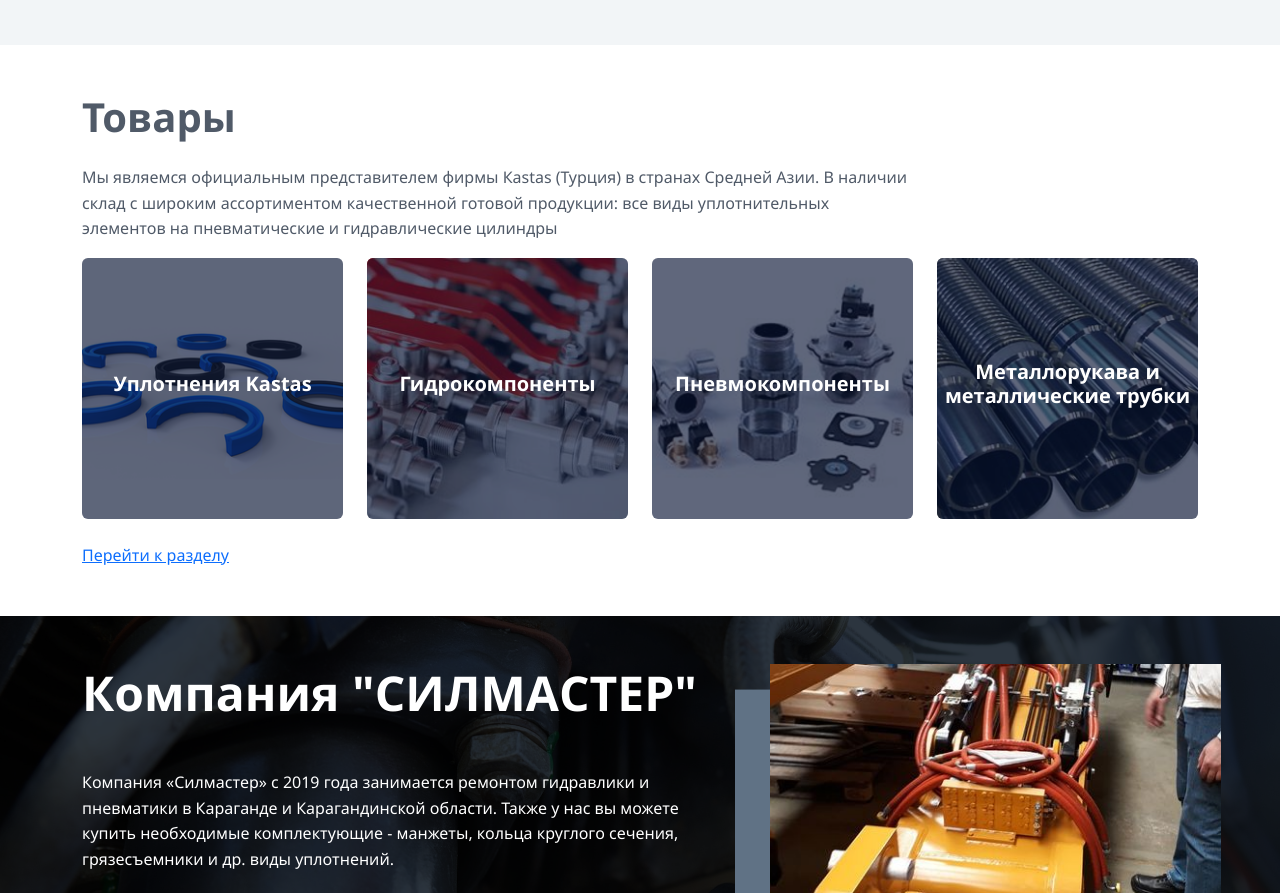
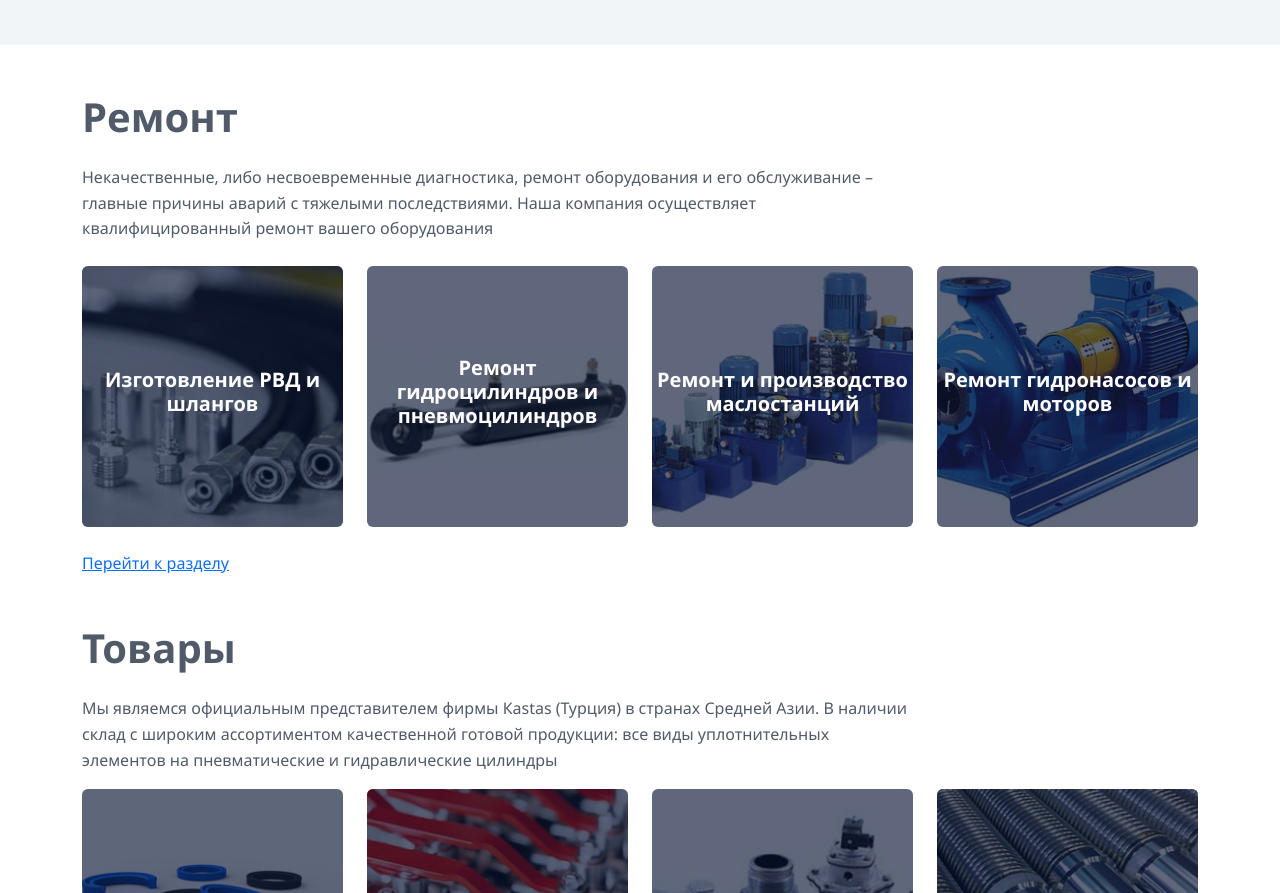
Before and after one commit to deepydee/sealmaster, a website: page index.html in a window 1280 px wide. Shown: the part 2470-3363 px from the top of the page. Drawn offline with nearby package versions, Linux system fonts and the light colour scheme.

Commit message:
feat: add repair section

```diff
--- a/index.html
+++ b/index.html
@@ -355,6 +355,50 @@
           </div>
 
         </div>
+      </div>
+    </section>
+
+    <section class="container mb-5 repair">
+      <div class="row">
+        <div class="col-lg-9">
+          <h2 class="display-6 fw-bold mb-4">Ремонт</h2>
+          <p class="mb-4">Некачественные, либо несвоевременные диагностика, ремонт оборудования и его обслуживание – главные причины аварий с тяжелыми последствиями. Наша компания осуществляет квалифицированный ремонт вашего оборудования</p>
+        </div>
+      </div>
+      <div class="row gy-4">
+        <div class="col-sm-6 col-lg-3">
+          <div class="good-card rounded">
+            <img src="img/repair/001-265x265.jpg" alt="Изготовление РВД и шлангов">
+            <div class="overlay overlay-1">
+              <a href="#"><h3>Изготовление РВД и шлангов</h3></a>
+            </div>
+          </div>
+        </div>
+        <div class="col-sm-6 col-lg-3">
+          <div class="good-card rounded">
+            <img src="img/repair/002-265x265.png" alt="Ремонт гидроцилиндров и пневмоцилиндров">
+            <div class="overlay overlay-1">
+              <a href="#"><h3>Ремонт гидроцилиндров и пневмоцилиндров</h3></a>
+            </div>
+          </div>
+        </div>
+        <div class="col-sm-6 col-lg-3">
+          <div class="good-card rounded">
+            <img src="img/repair/003-265x265.png" alt="Ремонт и производство маслостанций">
+            <div class="overlay overlay-1">
+              <a href="#"><h3>Ремонт и производство маслостанций</h3></a>
+            </div>
+          </div>
+        </div>
+        <div class="col-sm-6 col-lg-3">
+          <div class="good-card rounded">
+            <img src="img/repair/004-265x265.png" alt="Ремонт гидронасосов и моторов">
+            <div class="overlay overlay-1">
+              <a href="#"><h3>Ремонт гидронасосов и моторов</h3></a>
+            </div>
+          </div>
+        </div>
+        <a href="#">Перейти к разделу</a>
       </div>
     </section>
 
```
Also changed, not shown: images.config.js (+16 -1 lines), img/repair/001-265x265.jpg (added), img/repair/001.jpg (added), img/repair/002-265x265.png (added), img/repair/002.png (added), img/repair/003-265x265.png (added), img/repair/003.png (added), img/repair/004-265x265.png (added), img/repair/004.png (added), 4 other files.
